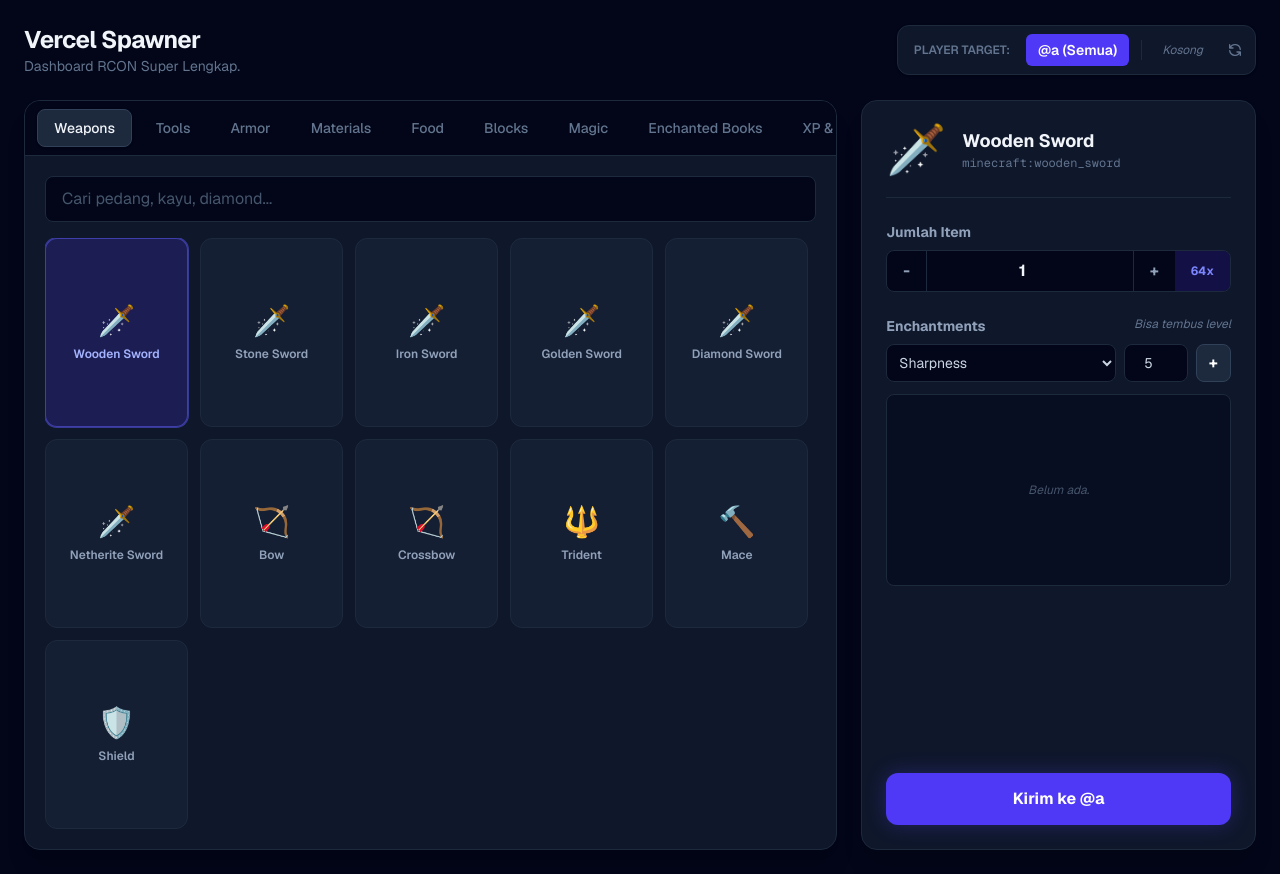
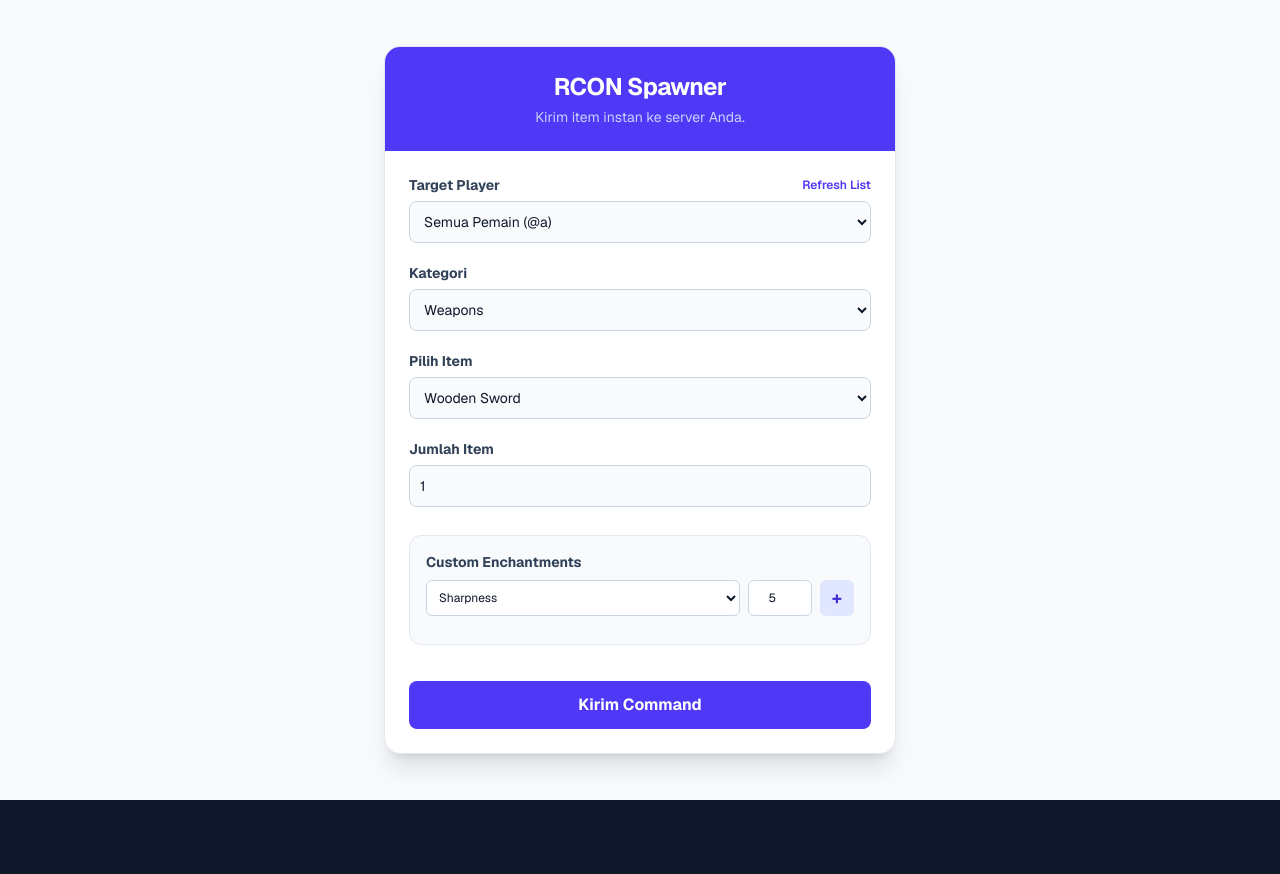
Before and after one commit to chittose/RCON-Minecraft, a Next.js app: page / in a window 1280 px wide. After the commit the page ends 800 px from the top, so only its background shows below. Built offline with nearby package versions, Linux system fonts and the light colour scheme.

Commit message:
refactor: redesign UI to simple dropdown mode

```diff
--- a/src/app/page.tsx
+++ b/src/app/page.tsx
@@ -7,10 +7,12 @@ export default function SpawnerDashboard() {
   const [refreshing, setRefreshing] = useState(false);
 
   const [selectedPlayer, setSelectedPlayer] = useState("@a");
-  const [activeCategory, setActiveCategory] = useState("Weapons");
-  const [searchQuery, setSearchQuery] = useState("");
+  const [activeCategory, setActiveCategory] = useState(CATEGORIES[0]);
 
-  const [selectedItem, setSelectedItem] = useState(ITEM_DB[0]);
+  // Update item selection when category changes
+  const availableItems = ITEM_DB.filter(i => i.cat === activeCategory);
+  const [selectedItem, setSelectedItem] = useState(availableItems[0] || ITEM_DB[0]);
+
   const [amount, setAmount] = useState(1);
 
   const [customEnchants, setCustomEnchants] = useState<{id: string, lvl: number}[]>([]);
@@ -26,6 +28,15 @@ export default function SpawnerDashboard() {
     const int = setInterval(fetchPlayers, 15000);
     return () => clearInterval(int);
   }, []);
+
+  // Update selected item when category changes
+  useEffect(() => {
+    const items = ITEM_DB.filter(i => i.cat === activeCategory);
+    if (items.length > 0) {
+      setSelectedItem(items[0]);
+    }
+    setCustomEnchants([]); // reset enchants on cat change
+  }, [activeCategory]);
 
   const fetchPlayers = async () => {
     setRefreshing(true);
@@ -89,7 +100,7 @@ export default function SpawnerDashboard() {
                         serverResponse.toLowerCase().includes("syntax");
 
       if (data.success && !isMcError) {
-        showNotif(`Sukses: ${serverResponse || 'Barang terkirim!'}`, false);
+        showNotif(`Sukses: ${serverResponse || 'Berhasil dieksekusi!'}`, false);
       } else {
         showNotif(`Gagal: ${serverResponse || data.message}`, true);
       }
@@ -109,184 +120,108 @@ export default function SpawnerDashboard() {
     setCustomEnchants(customEnchants.filter(e => e.id !== id));
   };
 
-  const filteredItems = ITEM_DB.filter(i =>
-    i.cat === activeCategory &&
-    i.name.toLowerCase().includes(searchQuery.toLowerCase())
-  );
+  return (
+    <div className="min-h-screen bg-slate-50 text-slate-900 font-sans p-4 sm:p-8 flex items-center justify-center selection:bg-indigo-500/30">
 
-  return (
-    <div className="min-h-screen bg-slate-950 text-slate-200 font-sans p-6 selection:bg-indigo-500/30">
+      <div className="w-full max-w-lg bg-white border border-slate-200 rounded-2xl shadow-xl overflow-hidden">
 
-      <div className="max-w-7xl mx-auto flex flex-col gap-6">
-
-        {/* TOP BAR */}
-        <div className="flex flex-col md:flex-row items-start md:items-center justify-between gap-4">
-          <div>
-            <h1 className="text-2xl font-bold text-slate-100 tracking-tight">Vercel Spawner</h1>
-            <p className="text-slate-500 text-sm">Dashboard RCON Super Lengkap.</p>
+        {/* Header */}
+        <div className="bg-indigo-600 p-6 text-white text-center">
+          <h1 className="text-2xl font-bold tracking-tight">RCON Spawner</h1>
+          <p className="text-indigo-200 text-sm mt-1">Kirim item instan ke server Anda.</p>
         </div>
 
-          <div className="bg-slate-900 border border-slate-800 rounded-xl p-2 flex items-center gap-2 shadow-sm">
-            <span className="text-xs font-semibold text-slate-500 uppercase ml-2 mr-2">Player Target:</span>
-            <button
-              onClick={() => setSelectedPlayer("@a")}
-              className={`px-3 py-1.5 rounded-md text-sm font-semibold transition-all ${selectedPlayer === "@a" ? "bg-indigo-600 text-white" : "hover:bg-slate-800 text-slate-400"}`}
-            >
-              @a (Semua)
-            </button>
-            <div className="w-px h-5 bg-slate-800 mx-1"></div>
-            {players.length === 0 ? (
-              <span className="text-xs text-slate-500 italic px-2">Kosong</span>
-            ) : (
-              players.map(p => (
-                <button
-                  key={p}
-                  onClick={() => setSelectedPlayer(p)}
-                  className={`flex items-center gap-2 px-3 py-1.5 rounded-md text-sm font-semibold transition-all ${selectedPlayer === p ? "bg-emerald-600 text-white" : "hover:bg-slate-800 text-slate-400"}`}
-                >
-                  <img src={`https://minotar.net/helm/${p}/16.png`} alt={p} className="w-4 h-4 rounded-sm" />
-                  {p}
-                </button>
-              ))
-            )}
-            <button onClick={fetchPlayers} className={`p-1 text-slate-500 hover:text-slate-300 ml-1 ${refreshing ? 'animate-spin' : ''}`}>
-              <svg className="w-4 h-4" fill="none" stroke="currentColor" viewBox="0 0 24 24"><path strokeLinecap="round" strokeLinejoin="round" strokeWidth="2" d="M4 4v5h.582m15.356 2A8.001 8.001 0 004.582 9m0 0H9m11 11v-5h-.581m0 0a8.003 8.003 0 01-15.357-2m15.357 2H15" /></svg>
+        {/* Form Body */}
+        <div className="p-6 flex flex-col gap-5">
+
+          {/* Target Player */}
+          <div>
+            <div className="flex justify-between items-center mb-1.5">
+              <label className="block text-sm font-bold text-slate-700">Target Player</label>
+              <button onClick={fetchPlayers} className={`text-xs text-indigo-600 font-semibold hover:underline ${refreshing ? 'opacity-50' : ''}`}>
+                {refreshing ? 'Refreshing...' : 'Refresh List'}
               </button>
             </div>
+            <select
+              value={selectedPlayer}
+              onChange={(e) => setSelectedPlayer(e.target.value)}
+              className="w-full bg-slate-50 border border-slate-300 text-slate-900 text-sm rounded-lg focus:ring-indigo-500 focus:border-indigo-500 block p-2.5 outline-none transition-colors"
+            >
+              <option value="@a">Semua Pemain (@a)</option>
+              {players.map(p => <option key={p} value={p}>{p}</option>)}
+            </select>
           </div>
 
-        {/* MAIN LAYOUT */}
-        <div className="grid grid-cols-1 lg:grid-cols-12 gap-6">
-
-          {/* LEFT PANEL: CATEGORIES & ITEMS */}
-          <div className="lg:col-span-8 flex flex-col h-[750px] bg-slate-900 border border-slate-800 rounded-2xl shadow-xl overflow-hidden">
-
-            {/* Categories */}
-            <div className="flex overflow-x-auto border-b border-slate-800 bg-slate-950 p-2 hide-scrollbar">
-              {CATEGORIES.map(cat => (
-                <button
-                  key={cat}
-                  onClick={() => { setActiveCategory(cat); setCustomEnchants([]); }}
-                  className={`flex-shrink-0 px-4 py-2 rounded-lg text-sm font-medium transition-colors mx-1 ${
-                    activeCategory === cat
-                    ? "bg-slate-800 border border-slate-700 text-slate-100 shadow-sm"
-                    : "text-slate-500 hover:text-slate-300 hover:bg-slate-800/50"
-                  }`}
+          {/* Category */}
+          <div>
+            <label className="block text-sm font-bold text-slate-700 mb-1.5">Kategori</label>
+            <select
+              value={activeCategory}
+              onChange={(e) => setActiveCategory(e.target.value)}
+              className="w-full bg-slate-50 border border-slate-300 text-slate-900 text-sm rounded-lg focus:ring-indigo-500 focus:border-indigo-500 block p-2.5 outline-none transition-colors"
             >
-                  {cat}
-                </button>
-              ))}
+              {CATEGORIES.map(cat => <option key={cat} value={cat}>{cat}</option>)}
+            </select>
           </div>
 
-            <div className="p-5 flex-1 flex flex-col overflow-hidden">
-              <input
-                type="text"
-                placeholder="Cari pedang, kayu, diamond..."
-                value={searchQuery}
-                onChange={(e) => setSearchQuery(e.target.value)}
-                className="w-full bg-slate-950 border border-slate-800 rounded-lg py-2.5 px-4 text-slate-200 placeholder-slate-600 focus:outline-none focus:ring-2 focus:ring-indigo-500/50 focus:border-indigo-500 transition-all mb-4"
-                disabled={activeCategory === "Enchanted Books" || activeCategory === "XP & Levels"}
-              />
-
-              {activeCategory === "Enchanted Books" ? (
-                <div className="flex-1 flex flex-col items-center justify-center text-center p-8 text-slate-500 bg-slate-950/50 rounded-xl border border-dashed border-slate-800">
-                  <div className="text-6xl mb-4 grayscale opacity-40">📖</div>
-                  <h3 className="text-lg font-bold text-slate-300 mb-1">Custom Enchanted Book</h3>
-                  <p className="text-sm text-slate-500">Rakit buku sihir Anda di panel sebelah kanan.</p>
-                </div>
-              ) : activeCategory === "XP & Levels" ? (
-                <div className="flex-1 flex flex-col items-center justify-center text-center p-8 text-slate-500 bg-slate-950/50 rounded-xl border border-dashed border-slate-800">
-                  <div className="text-6xl mb-4 grayscale opacity-40">✨</div>
-                  <h3 className="text-lg font-bold text-slate-300 mb-1">Pemberian XP</h3>
-                  <p className="text-sm text-slate-500">Tentukan jumlah level atau poin di panel sebelah kanan.</p>
-                </div>
-              ) : (
-                <div className="flex-1 overflow-y-auto grid grid-cols-2 sm:grid-cols-3 md:grid-cols-4 lg:grid-cols-5 gap-3 pr-2 custom-scrollbar">
-                  {filteredItems.map(item => (
-                    <button
-                      key={item.id}
-                      onClick={() => setSelectedItem(item)}
-                      className={`flex flex-col items-center justify-center p-3 rounded-xl border transition-all ${
-                        selectedItem.id === item.id
-                        ? "bg-indigo-600/20 border-indigo-500/50 text-indigo-300 ring-1 ring-indigo-500/50"
-                        : "bg-slate-800/50 border-slate-800 hover:border-slate-700 text-slate-400 hover:bg-slate-800"
-                      }`}
+          {/* Items / XP */}
+          {activeCategory !== "Enchanted Books" && activeCategory !== "XP & Levels" && (
+            <div>
+              <label className="block text-sm font-bold text-slate-700 mb-1.5">Pilih Item</label>
+              <select
+                value={selectedItem.id}
+                onChange={(e) => {
+                  const item = availableItems.find(i => i.id === e.target.value);
+                  if (item) setSelectedItem(item);
+                }}
+                className="w-full bg-slate-50 border border-slate-300 text-slate-900 text-sm rounded-lg focus:ring-indigo-500 focus:border-indigo-500 block p-2.5 outline-none transition-colors"
               >
-                      <span className="text-3xl mb-2">{item.icon}</span>
-                      <span className="text-xs font-semibold text-center leading-tight">{item.name}</span>
-                    </button>
+                {availableItems.map(item => (
+                  <option key={item.id} value={item.id}>{item.name}</option>
                 ))}
+              </select>
             </div>
           )}
-            </div>
-          </div>
 
-          {/* RIGHT PANEL: ACTIONS */}
-          <div className="lg:col-span-4 flex flex-col gap-6">
-
-            <div className="bg-slate-900 border border-slate-800 rounded-2xl p-6 shadow-xl flex-1 flex flex-col">
-
-              <div className="flex items-center gap-4 mb-6 pb-6 border-b border-slate-800">
-                <div className="text-5xl">
-                  {activeCategory === "Enchanted Books" ? "📖" : activeCategory === "XP & Levels" ? "✨" : selectedItem.icon}
-                </div>
-                <div>
-                  <h3 className="font-bold text-lg text-slate-100">
-                    {activeCategory === "Enchanted Books" ? "Enchanted Book" : activeCategory === "XP & Levels" ? "Experience Points" : selectedItem.name}
-                  </h3>
-                  <p className="text-xs text-slate-500 font-mono">
-                    {activeCategory === "Enchanted Books" ? "minecraft:enchanted_book" : activeCategory === "XP & Levels" ? "/xp add" : selectedItem.id}
-                  </p>
-                </div>
-              </div>
-
-              <div className="mb-6">
-                <label className="block text-sm font-bold text-slate-400 mb-2">Jumlah {activeCategory === "XP & Levels" ? "XP" : "Item"}</label>
-                <div className="flex bg-slate-950 border border-slate-800 rounded-lg overflow-hidden">
-                  <button onClick={() => setAmount(Math.max(1, amount - 1))} className="px-4 py-2 hover:bg-slate-800 text-slate-400 font-bold border-r border-slate-800">-</button>
+          {/* Amount & XP Type */}
+          <div className="flex gap-4">
+            <div className="flex-1">
+              <label className="block text-sm font-bold text-slate-700 mb-1.5">
+                Jumlah {activeCategory === "XP & Levels" ? "XP" : "Item"}
+              </label>
               <input
                 type="number"
                 value={amount}
                 onChange={(e) => setAmount(Number(e.target.value))}
-                    className="flex-1 bg-transparent text-center font-bold text-slate-100 outline-none"
                 min="1" max="6400"
+                className="w-full bg-slate-50 border border-slate-300 text-slate-900 text-sm rounded-lg focus:ring-indigo-500 focus:border-indigo-500 block p-2.5 outline-none transition-colors"
               />
-                  <button onClick={() => setAmount(amount + 1)} className="px-4 py-2 hover:bg-slate-800 text-slate-400 font-bold border-l border-slate-800">+</button>
-                  <button onClick={() => setAmount(64)} className="px-4 py-2 bg-indigo-600/20 text-indigo-400 hover:bg-indigo-600 hover:text-white text-xs font-bold transition-colors">64x</button>
             </div>
+            {activeCategory === "XP & Levels" && (
+              <div className="flex-1">
+                <label className="block text-sm font-bold text-slate-700 mb-1.5">Tipe XP</label>
+                <select
+                  value={xpType}
+                  onChange={(e) => setXpType(e.target.value)}
+                  className="w-full bg-slate-50 border border-slate-300 text-slate-900 text-sm rounded-lg focus:ring-indigo-500 focus:border-indigo-500 block p-2.5 outline-none transition-colors"
+                >
+                  <option value="levels">Levels (Tingkat)</option>
+                  <option value="points">Points (Titik)</option>
+                </select>
+              </div>
+            )}
           </div>
 
-              {activeCategory === "XP & Levels" && (
-                <div className="mb-6 flex-1 flex flex-col">
-                  <label className="block text-sm font-bold text-slate-400 mb-2">Tipe XP</label>
-                  <div className="flex gap-2">
-                    <button
-                      onClick={() => setXpType("levels")}
-                      className={`flex-1 py-2 rounded-lg font-bold text-sm transition-colors ${xpType === "levels" ? "bg-indigo-600 text-white" : "bg-slate-800 text-slate-400 border border-slate-700"}`}
-                    >
-                      Levels (Tingkat)
-                    </button>
-                    <button
-                      onClick={() => setXpType("points")}
-                      className={`flex-1 py-2 rounded-lg font-bold text-sm transition-colors ${xpType === "points" ? "bg-indigo-600 text-white" : "bg-slate-800 text-slate-400 border border-slate-700"}`}
-                    >
-                      Points (Titik)
-                    </button>
-                  </div>
-                </div>
-              )}
-
+          {/* Enchantments */}
           {(activeCategory === "Weapons" || activeCategory === "Tools" || activeCategory === "Armor" || activeCategory === "Enchanted Books") && (
-                <div className="mb-6 flex-1 flex flex-col">
-                  <label className="block text-sm font-bold text-slate-400 mb-2 flex justify-between">
-                    Enchantments <span className="text-xs font-normal text-slate-500 italic">Bisa tembus level</span>
-                  </label>
+            <div className="bg-slate-50 border border-slate-200 rounded-xl p-4 mt-2">
+              <label className="block text-sm font-bold text-slate-700 mb-2">Custom Enchantments</label>
 
               <div className="flex gap-2 mb-3">
                 <select
                   value={newEnchantId}
                   onChange={(e) => setNewEnchantId(e.target.value)}
-                      className="flex-1 bg-slate-950 border border-slate-800 rounded-lg p-2 text-sm text-slate-300 outline-none focus:border-indigo-500"
+                  className="flex-1 bg-white border border-slate-300 text-slate-900 text-xs rounded-md focus:ring-indigo-500 focus:border-indigo-500 block p-2 outline-none"
                 >
                   {ENCHANTMENTS.map(e => <option key={e.id} value={e.id}>{e.name}</option>)}
                 </select>
@@ -294,57 +229,47 @@ export default function SpawnerDashboard() {
                   type="number"
                   value={newEnchantLvl}
                   onChange={(e) => setNewEnchantLvl(Number(e.target.value))}
-                      className="w-16 bg-slate-950 border border-slate-800 rounded-lg p-2 text-sm text-center text-slate-300 outline-none focus:border-indigo-500 font-mono"
+                  className="w-16 bg-white border border-slate-300 text-slate-900 text-xs text-center rounded-md focus:ring-indigo-500 focus:border-indigo-500 block p-2 outline-none"
                 />
-                    <button onClick={addEnchant} className="px-3 bg-slate-800 hover:bg-slate-700 text-white rounded-lg font-bold border border-slate-700">+</button>
+                <button onClick={addEnchant} className="px-3 bg-indigo-100 hover:bg-indigo-200 text-indigo-700 rounded-md font-bold text-lg transition-colors">+</button>
               </div>
 
-                  <div className="flex-1 bg-slate-950/50 rounded-lg border border-slate-800 p-2 overflow-y-auto max-h-48 custom-scrollbar">
-                    {customEnchants.length === 0 ? (
-                      <div className="h-full flex items-center justify-center text-xs text-slate-600 italic">Belum ada.</div>
-                    ) : (
-                      customEnchants.map(ench => {
+              {customEnchants.length > 0 && (
+                <div className="flex flex-col gap-1.5">
+                  {customEnchants.map(ench => {
                     const name = ENCHANTMENTS.find(e => e.id === ench.id)?.name || ench.id;
                     return (
-                          <div key={ench.id} className="flex items-center justify-between bg-slate-900 border border-slate-800 px-3 py-2 rounded-md mb-2">
-                            <span className="text-xs font-semibold text-slate-300">{name} <span className="text-indigo-400 bg-indigo-900/30 px-1 rounded ml-1">Lvl {ench.lvl}</span></span>
-                            <button onClick={() => removeEnchant(ench.id)} className="text-slate-500 hover:text-rose-400 font-bold">×</button>
+                      <div key={ench.id} className="flex items-center justify-between bg-white border border-slate-200 px-3 py-1.5 rounded-md text-sm">
+                        <span className="font-medium text-slate-700">{name} <span className="text-indigo-600 bg-indigo-50 px-1 rounded text-xs ml-1">Lvl {ench.lvl}</span></span>
+                        <button onClick={() => removeEnchant(ench.id)} className="text-slate-400 hover:text-rose-500 font-bold text-lg leading-none">&times;</button>
                       </div>
                     )
-                      })
+                  })}
+                </div>
               )}
-                  </div>
             </div>
           )}
 
+          {/* Submit Button */}
           <button
             onClick={handleGive}
             disabled={loading}
-                className="mt-auto w-full py-3.5 rounded-xl font-bold text-white bg-indigo-600 hover:bg-indigo-500 shadow-[0_0_20px_rgba(79,70,229,0.3)] transition-all disabled:opacity-50"
+            className="mt-4 w-full py-3 rounded-lg font-bold text-white bg-indigo-600 hover:bg-indigo-700 focus:ring-4 focus:ring-indigo-300 transition-all disabled:opacity-50"
           >
-                {loading ? "Mengirim..." : `Kirim ke ${selectedPlayer}`}
+            {loading ? "Mengirim..." : "Kirim Command"}
           </button>
-            </div>
-          </div>
         </div>
       </div>
 
       {notification && (
-        <div className={`fixed bottom-6 right-6 p-4 rounded-xl shadow-2xl border flex items-center gap-3 animate-[slideUp_0.3s_ease-out] z-50 ${
-          notification.isError ? "bg-rose-950 border-rose-800 text-rose-200" : "bg-emerald-950 border-emerald-800 text-emerald-200"
+        <div className={`fixed bottom-6 right-6 p-4 rounded-xl shadow-xl flex items-center gap-3 animate-[slideUp_0.3s_ease-out] z-50 ${
+          notification.isError ? "bg-rose-100 text-rose-800 border border-rose-200" : "bg-emerald-100 text-emerald-800 border border-emerald-200"
         }`}>
-          <div className="text-xl">{notification.isError ? "❌" : "✅"}</div>
-          <div className="font-semibold text-sm pr-2">{notification.msg}</div>
+          <div className="font-semibold text-sm pr-2">{notification.isError ? "❌" : "✅"} {notification.msg}</div>
         </div>
       )}
 
       <style jsx global>{`
-        .hide-scrollbar::-webkit-scrollbar { display: none; }
-        .hide-scrollbar { -ms-overflow-style: none; scrollbar-width: none; }
-        .custom-scrollbar::-webkit-scrollbar { width: 4px; }
-        .custom-scrollbar::-webkit-scrollbar-track { background: transparent; }
-        .custom-scrollbar::-webkit-scrollbar-thumb { background: #334155; border-radius: 10px; }
-        .custom-scrollbar::-webkit-scrollbar-thumb:hover { background: #475569; }
         @keyframes slideUp { from { transform: translateY(100%); opacity: 0; } to { transform: translateY(0); opacity: 1; } }
       `}</style>
     </div>
```
Lines whose indentation alone changed are shown as unchanged.
